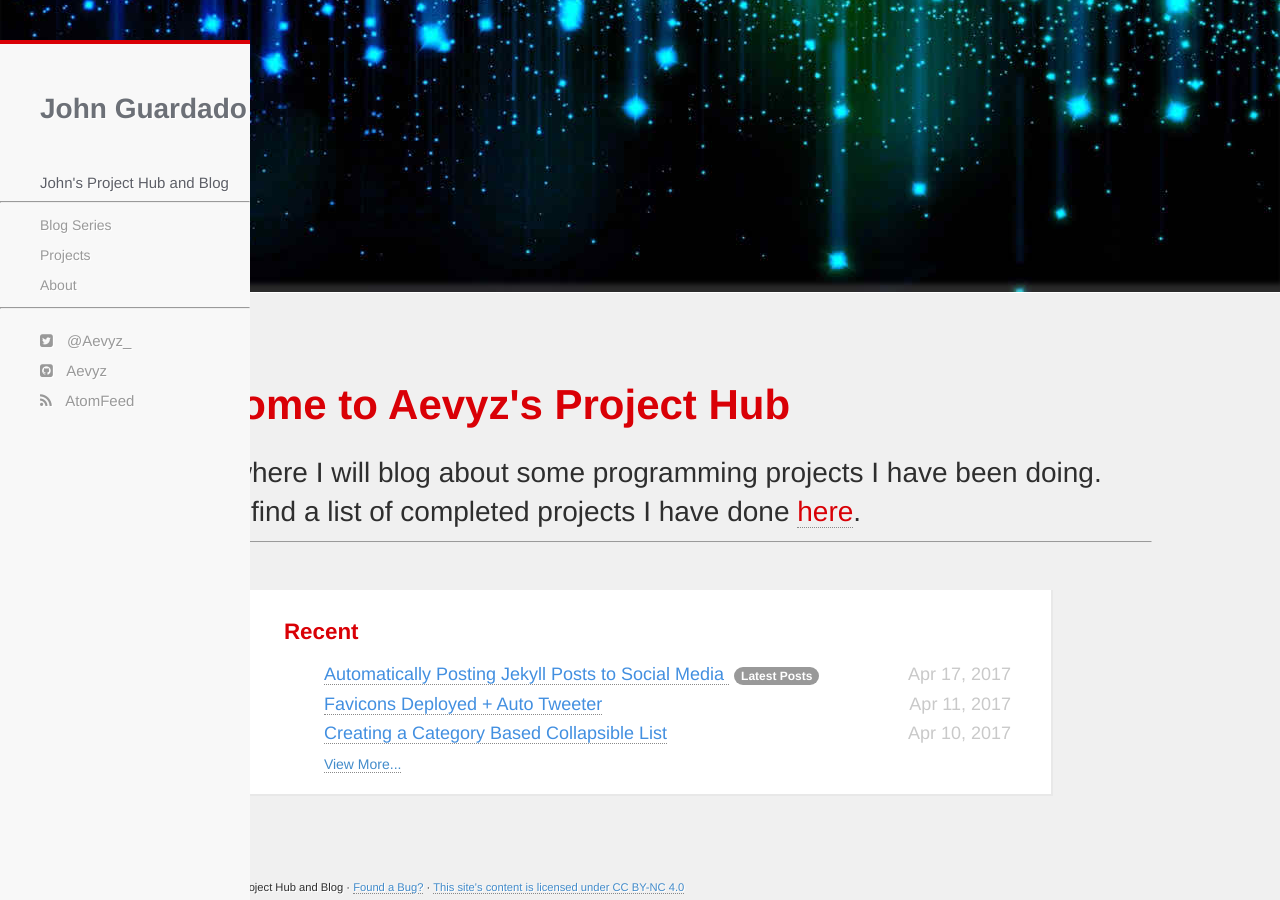
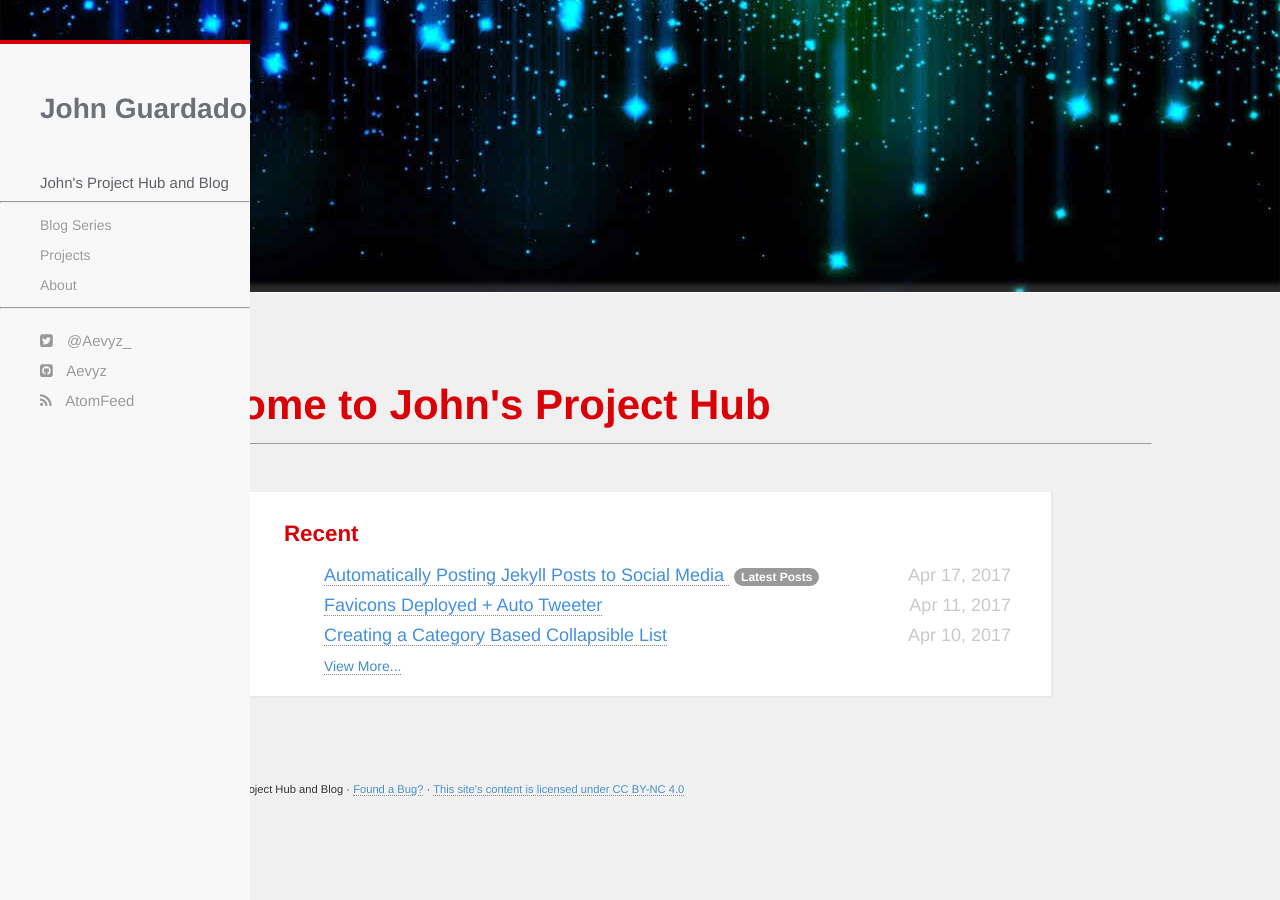
Before and after one commit to jguardado39/jguardado39.github.io, a Jekyll site: the page built from index.html, in a window 1280 px wide and 900 px high, scrolled down 451 px. Built offline with Jekyll 4.4.1, drawn with Linux system fonts in a browser that asks for light colours; after the commit the page ends 1253 px from its top, so only the background shows below that.

Commit message:
upd 041917

```diff
--- a/_includes/greeting.html
+++ b/_includes/greeting.html
@@ -1,12 +1,12 @@
   </div>
   <div class="container">
     <div id="welcome-greeting">
-      <h1>Welcome to Aevyz's Project Hub</h1>
-      <h2>
+      <h1>Welcome to John's Project Hub</h1>
+      <!-- <h2>
         This is where I will blog about some programming projects I have been doing.
         You can find a list of completed projects I have done <a href="/projects.html">here</a>.
       </h2>
-
+       -->
       <hr />
     </div>
   </div>
```
